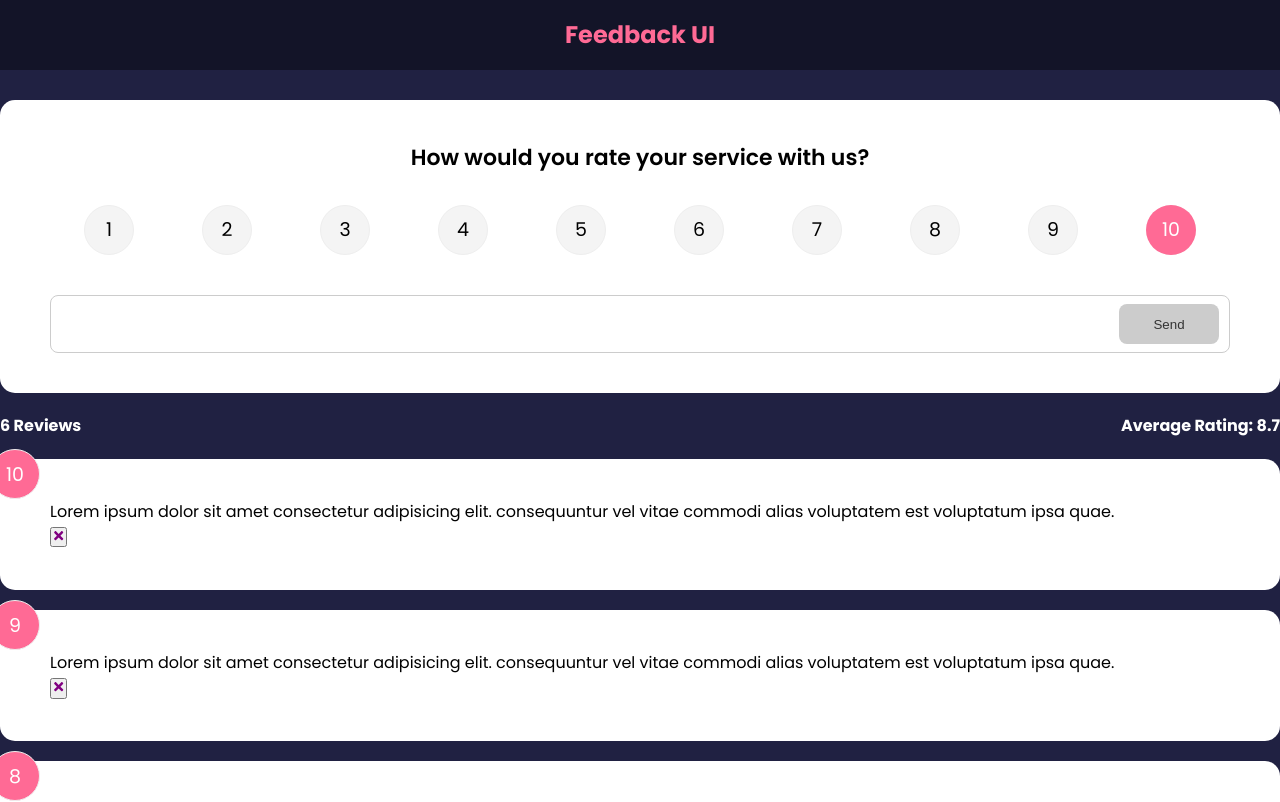
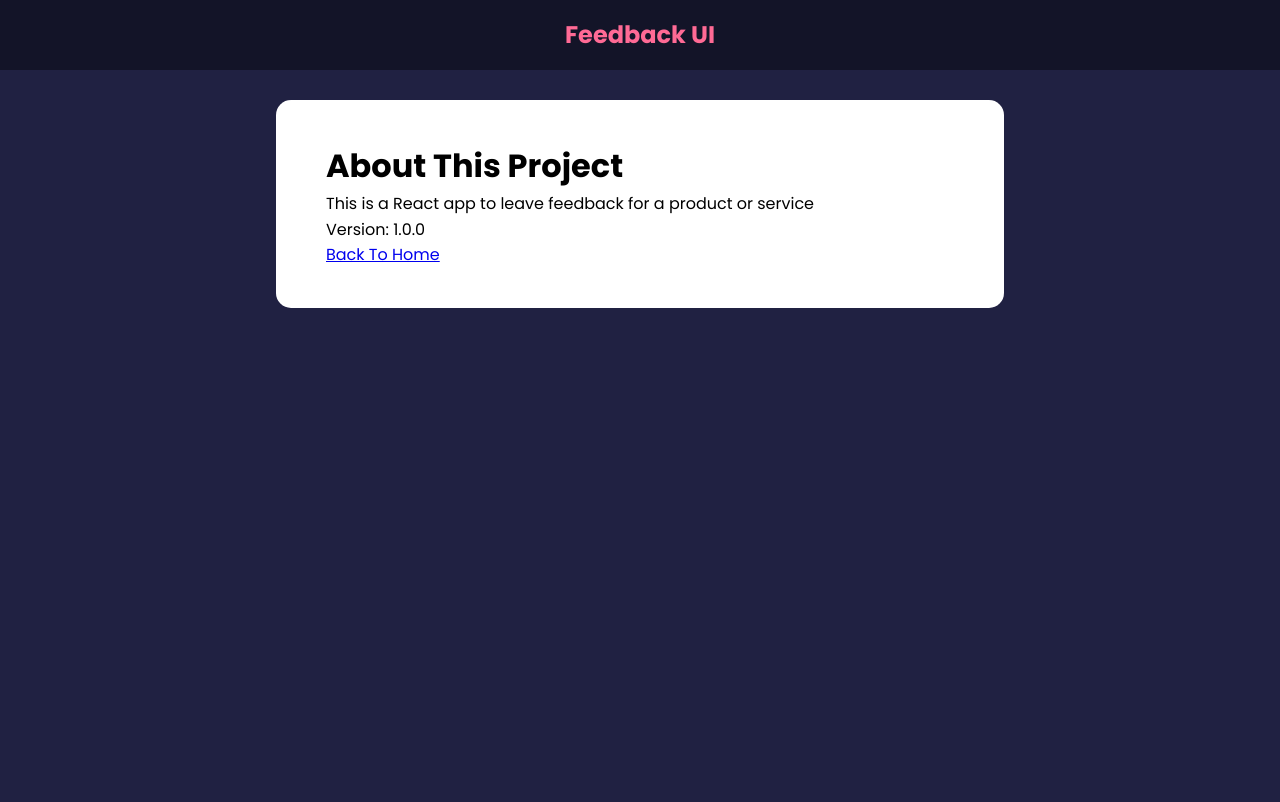
Before and after one commit to Samuellaudev/feedback-app, a React (Create React App) app: page /about in a window 1280 px wide. Shown: the top 802 px of the page. Built offline with nearby package versions, Linux system fonts and the light colour scheme.

Commit message:
25. Creating Routes (React Router 6)

```diff
--- a/package.json
+++ b/package.json
@@ -10,6 +10,7 @@
         "react": "^18.2.0",
         "react-dom": "^18.2.0",
         "react-icons": "^4.7.1",
+        "react-router-dom": "^6.6.2",
         "react-scripts": "5.0.1",
         "uuid": "^9.0.0",
         "uuidv4": "^6.2.13",
--- a/src/App.js
+++ b/src/App.js
@@ -1,10 +1,12 @@
 import { useState } from "react";
+import { BrowserRouter as Router, Routes, Route } from "react-router-dom";
 import { v4 as uuidv4 } from "uuid";
 import Header from "./components/Header";
 import FeedbackList from "./components/FeedbackList";
 import FeedbackStats from "./components/FeedbackStats";
 import FeedbackForm from "./components/FeedbackForm";
 import FeedbackData from "./data/FeedbackData";
+import AboutPage from "../src/pages/AboutPage";
 
 function App() {
 	const [feedbacks, setFeedbacks] = useState(FeedbackData);
@@ -20,12 +22,28 @@
 		}
 	};
 	return (
+		<Router>
+			<Header />
+			<div className="container">
+				<Routes>
+					<Route
+						exact
+						path="/"
+						element={
 							<>
-      <Header />
 								<FeedbackForm handleAdd={addFeedback} />
 								<FeedbackStats feedbacks={feedbacks} />
-      <FeedbackList feedbacks={feedbacks} handleDelete={deleteFeedback} />
+								<FeedbackList
+									feedbacks={feedbacks}
+									handleDelete={deleteFeedback}
+								/>
 							</>
+						}
+					></Route>
+					<Route path="/about" element={<AboutPage />} />
+				</Routes>
+			</div>
+		</Router>
 	);
 }
 
--- /dev/null
+++ b/src/pages/AboutPage.jsx
@@ -0,0 +1,22 @@
+import React from "react";
+import Card from "../components/shared/Card";
+
+function AboutPage() {
+	return (
+		<Card>
+			<div>
+				<h1>About This Project</h1>
+				<p>
+					This is a React app to leave feedback for a product or
+					service
+				</p>
+				<p>Version: 1.0.0</p>
+				<p>
+					<a href="/">Back To Home</a>
+				</p>
+			</div>
+		</Card>
+	);
+}
+
+export default AboutPage;
```
Also changed, not shown: src/components/FeedbackList.jsx (indentation only), 1 other file (tests, documents, lock files or other folders). Lines whose indentation alone changed are shown as unchanged.
